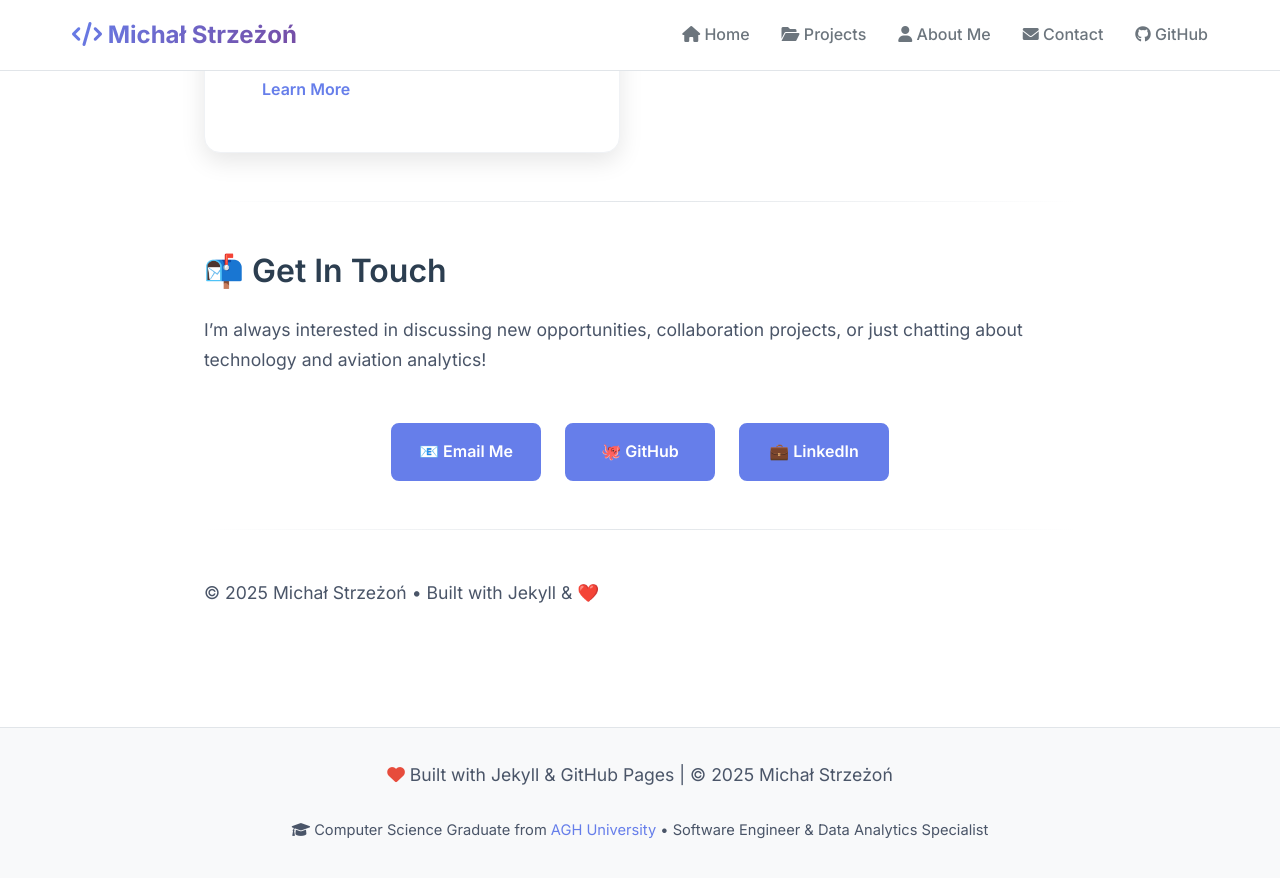
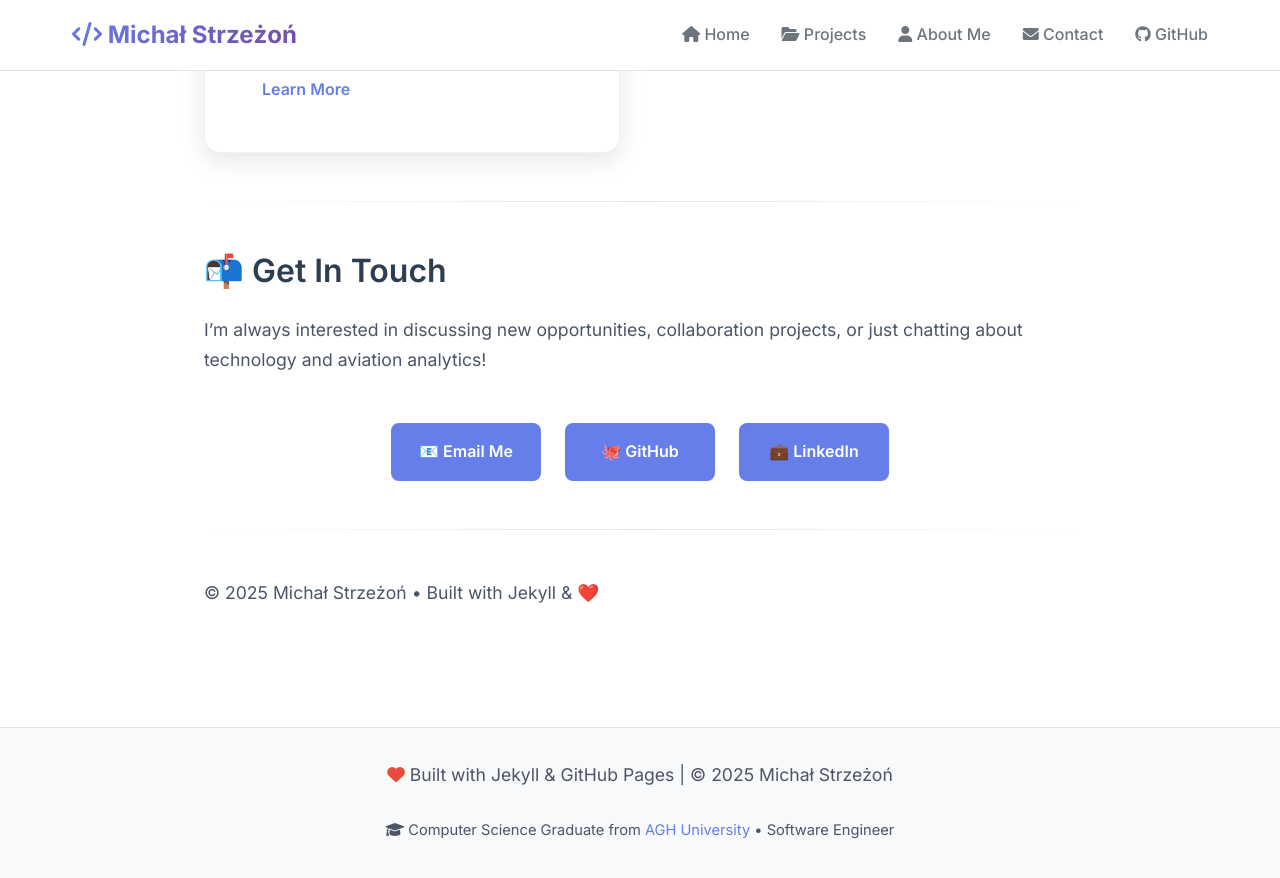
Before and after one commit to MStrzezon/mstrzezon.github.io, a Jekyll site: the page built from index.md, in a window 1280 px wide and 900 px high, scrolled down 1773 px. Shown: the top 878 px of the window. Built offline with Jekyll 4.4.1, drawn with Linux system fonts in a browser that asks for light colours.

Commit message:
fix footer

```diff
--- a/_layouts/default.html
+++ b/_layouts/default.html
@@ -471,7 +471,7 @@
           <i class="fas fa-graduation-cap"></i>
           Computer Science Graduate from
           <a href="https://www.agh.edu.pl/" target="_blank">AGH University</a>
-          • Software Engineer & Data Analytics Specialist
+          • Software Engineer
         </small>
       </p>
     </div>
```
